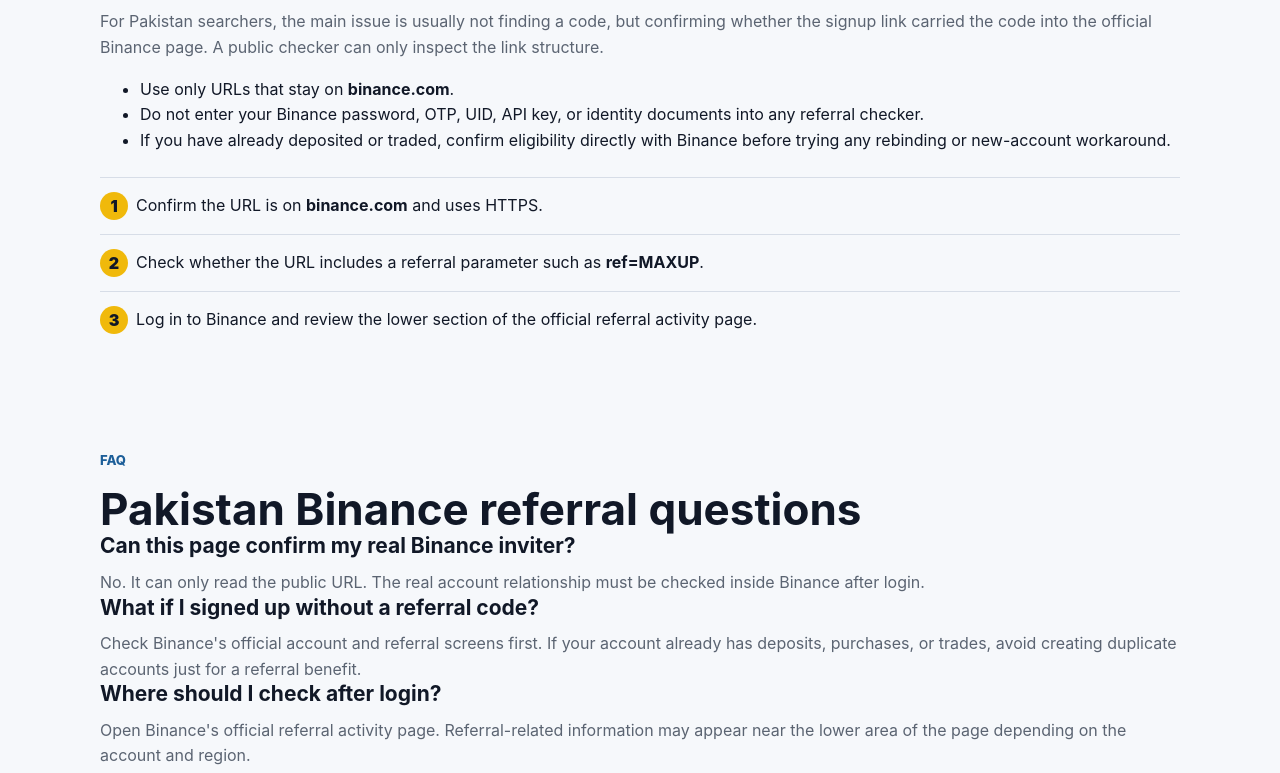
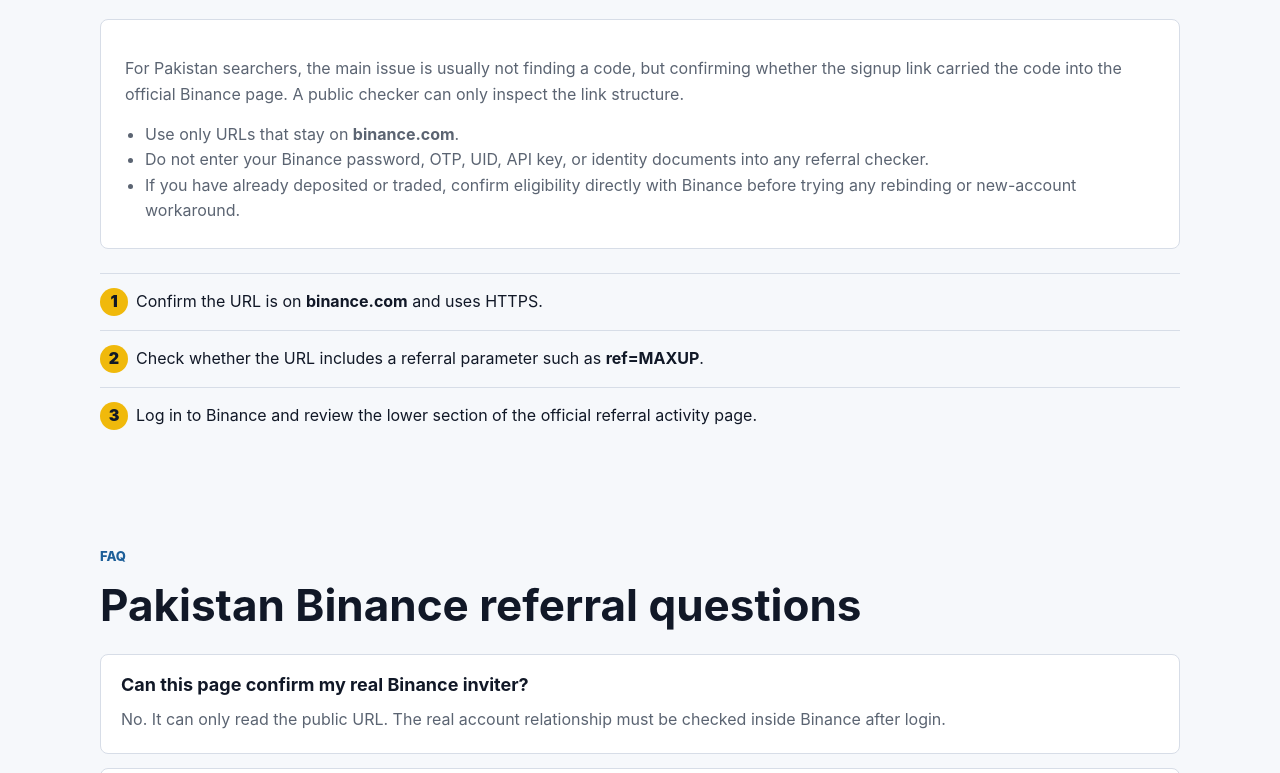
Before and after one commit to baeyeoungu6-ai/referralfinder, a website: page referralfinder/public/countries/pakistan/index.html in a window 1280 px wide. Shown: the part 1012-1785 px from the top of the page. Drawn offline with Linux system fonts and the light colour scheme.

Commit message:
Add files via upload

```diff
--- a/referralfinder/public/styles.css
+++ b/referralfinder/public/styles.css
@@ -358,6 +358,37 @@
   margin-bottom: 16px;
 }
 
+.content-panel {
+  border: 1px solid var(--line);
+  border-radius: 8px;
+  background: #fff;
+  padding: 24px;
+  margin-top: 22px;
+}
+
+.content-panel ul {
+  margin: 14px 0 0;
+  padding-left: 20px;
+  color: var(--muted);
+}
+
+.faq-list {
+  display: grid;
+  gap: 14px;
+  margin-top: 24px;
+}
+
+.faq-item {
+  border: 1px solid var(--line);
+  border-radius: 8px;
+  background: #fff;
+  padding: 20px;
+}
+
+.faq-item h3 {
+  font-size: 18px;
+}
+
 .country-card {
   padding: 20px;
   text-decoration: none;
```
